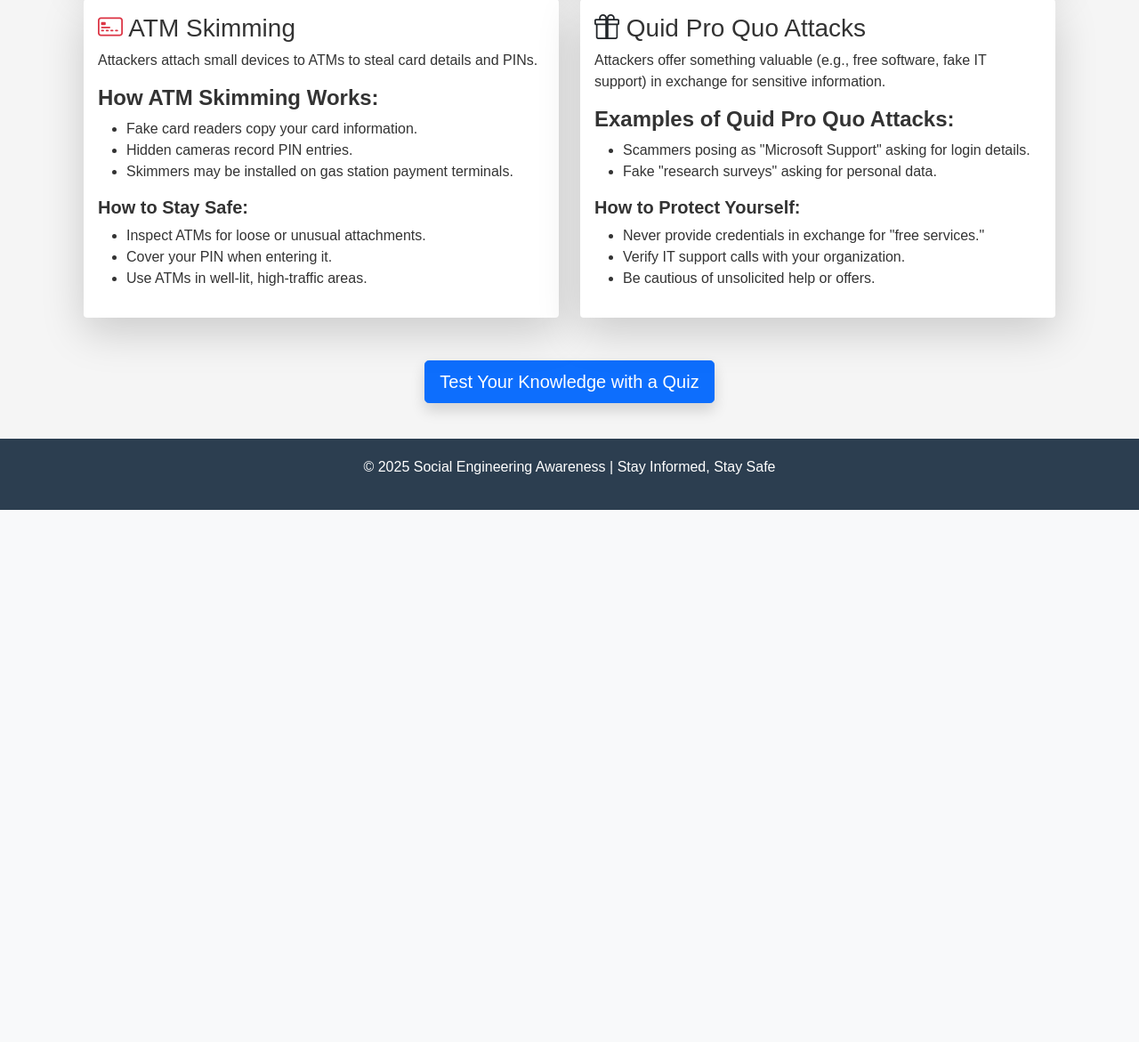
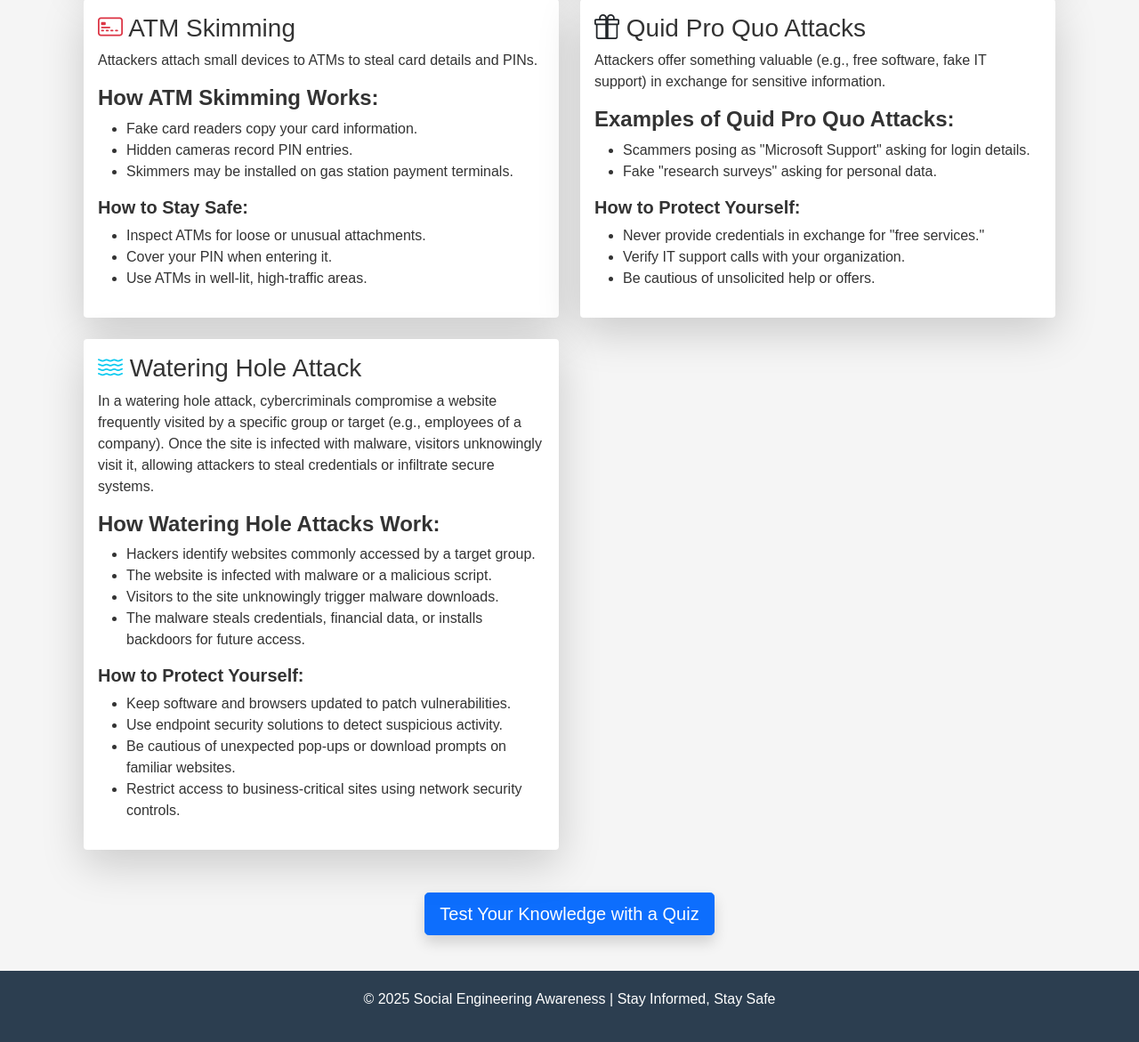
Before and after one commit to Ahero234/SocialEng_Detection-Awareness_Model, a Flask app: page /education in a window 1280 px wide. Shown: the part 1319-2490 px from the top of the page at 89% size. Before the commit the page ends 1892 px from the top, so only its background shows below. Run offline with Flask 3, Linux system fonts and the light colour scheme.

Commit message:
added more awareness information and updated quiz data

```diff
--- a/backend/awareness/quiz.py
+++ b/backend/awareness/quiz.py
@@ -168,6 +168,28 @@ quiz_data = [
         },
         "correct": "a",
         "explanation": " Tailgating occurs when an attacker follows an authorised person into a restricted area. Training employees to report unauthorised individuals is the best way to prevent tailgating"
+    },
+    {
+        "question": "What is the main goal of a Watering Hole Attack?",
+        "options": {
+            "a": "To install keyloggers on a victim's personal device",
+            "b": "To trick victims into inserting malicious USB devices",
+            "c": "To infect a commonly visited website and compromise its visitors",
+            "d": "To manipulate victims into revealing personal information via email"
+        },
+        "correct": "c",
+        "explanation": "The primary goal of a Watering Hole Attack is to compromise a legitimate website frequently used by a target group. Once the site is infected with malware, visitors unknowingly download malicious code, allowing attackers to gain access to their systems."
+    },
+    {
+        "question": "Which of the following is NOT a characteristic of a Watering Hole Attack?",
+        "options": {
+            "a": "Exploiting software vulnerabilities on compromised sites",
+            "b": "Injecting malware into legitimate websites to infect visitors",
+            "c": "Targeting frequently visited websites of specific groups",
+            "d": "Sending phishing emails to individuals within an organization"
+        },
+        "correct": "d",
+        "explanation": "A Watering Hole Attack relies on compromising websites, not on sending phishing emails. Phishing is a separate attack method that tricks victims into clicking malicious links or downloading infected attachments. Watering Hole Attacks do not rely on direct communication with the victim."
     }
 ]
 
--- a/templates/education/education.html
+++ b/templates/education/education.html
@@ -155,6 +155,33 @@
                 </div>
             </div>
         </div>
+
+        <!-- Watering Hole Attack -->
+        <div class="col">
+            <div class="card h-100 shadow-lg border-0">
+                <div class="card-body d-flex flex-column">
+                    <h3 class="card-title"><i class="bi bi-water text-info"></i> Watering Hole Attack</h3>
+                    <p class="card-text flex-grow-1">
+                        In a watering hole attack, cybercriminals compromise a website frequently visited by a specific group or target (e.g., employees of a company).
+                        Once the site is infected with malware, visitors unknowingly visit it, allowing attackers to steal credentials or infiltrate secure systems.
+                    </p>
+                    <h4 class="fw-bold">How Watering Hole Attacks Work:</h4>
+                    <ul>
+                        <li>Hackers identify websites commonly accessed by a target group.</li>
+                        <li>The website is infected with malware or a malicious script.</li>
+                        <li>Visitors to the site unknowingly trigger malware downloads.</li>
+                        <li>The malware steals credentials, financial data, or installs backdoors for future access.</li>
+                    </ul>
+                    <h5 class="fw-bold">How to Protect Yourself:</h5>
+                    <ul>
+                        <li>Keep software and browsers updated to patch vulnerabilities.</li>
+                        <li>Use endpoint security solutions to detect suspicious activity.</li>
+                        <li>Be cautious of unexpected pop-ups or download prompts on familiar websites.</li>
+                        <li>Restrict access to business-critical sites using network security controls.</li>
+                    </ul>
+                </div>
+            </div>
+        </div>
     </div>
 
     <div class="text-center mt-5">
--- a/templates/main/index.html
+++ b/templates/main/index.html
@@ -113,6 +113,9 @@
         <li> Educate yourself and your team on common scams and red flags.</li>
         <li> Be skeptical of urgent or unusual requests, even from seemingly trusted sources.</li>
         <li> Use multi-factor authentication (MFA) to protect accounts from unauthorised access.</li>
+        <li> Only access URLs that begin with HTTPS.</li>
+        <li> Regularly update and patch your operating system and applications.</li>
+        <li> Do not allow another user to access your personal device or accounts.</li>
 
         <hr class="my-5">
 
```
